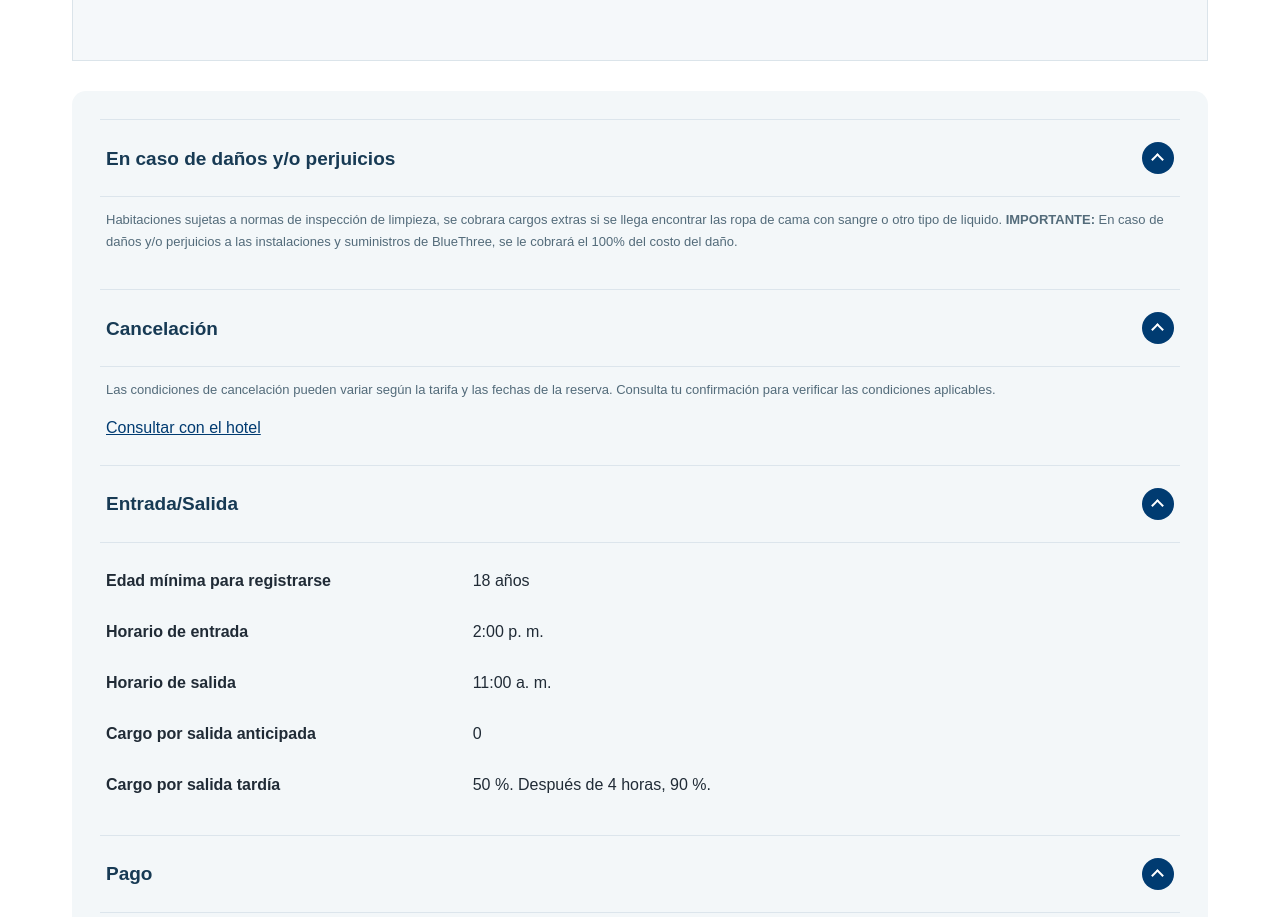
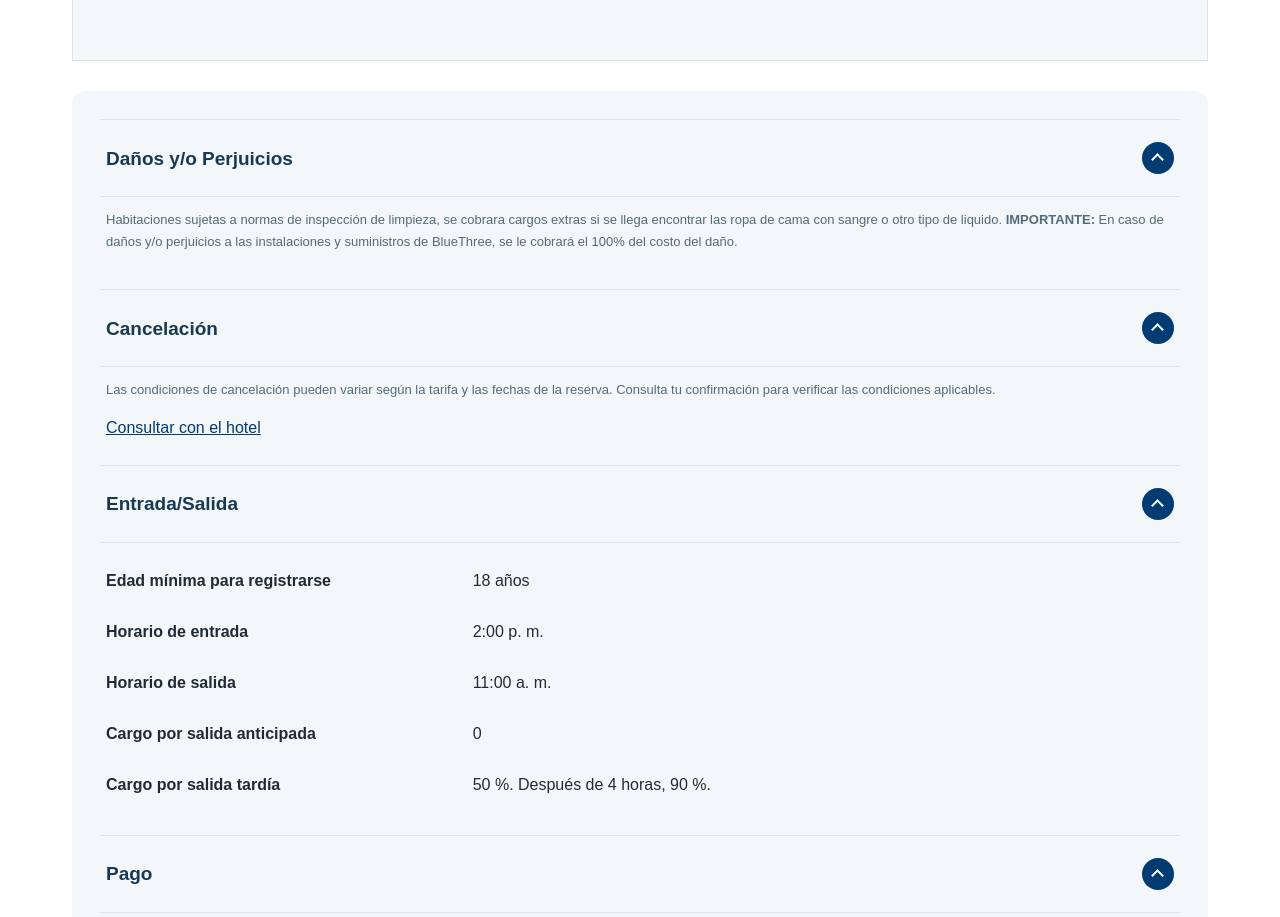
Before and after one commit to camilogomez17/hotelBlueThree, a Next.js app: page /politicas in a window 1280 px wide. Shown: the part 2940-3857 px from the top of the page. Built offline with nearby package versions, Linux system fonts and the light colour scheme; no server answers.

Commit message:
Shorten Spanish damages policy heading

```diff
--- a/app/components/AdditionalPolicies.tsx
+++ b/app/components/AdditionalPolicies.tsx
@@ -6,7 +6,7 @@ export default function AdditionalPolicies({ language }: { language: "es" | "en"
     <div className="hotel-policy-note">
       <div className="hotel-policy-accordion">
         <details open>
-          <summary>{es ? "En caso de daños y/o perjuicios" : "Damage to hotel property"} <span aria-hidden="true" /></summary>
+          <summary>{es ? "Daños y/o Perjuicios" : "Damage to hotel property"} <span aria-hidden="true" /></summary>
           <div className="hotel-policy-accordion-content">
             <p>
               {es
```
